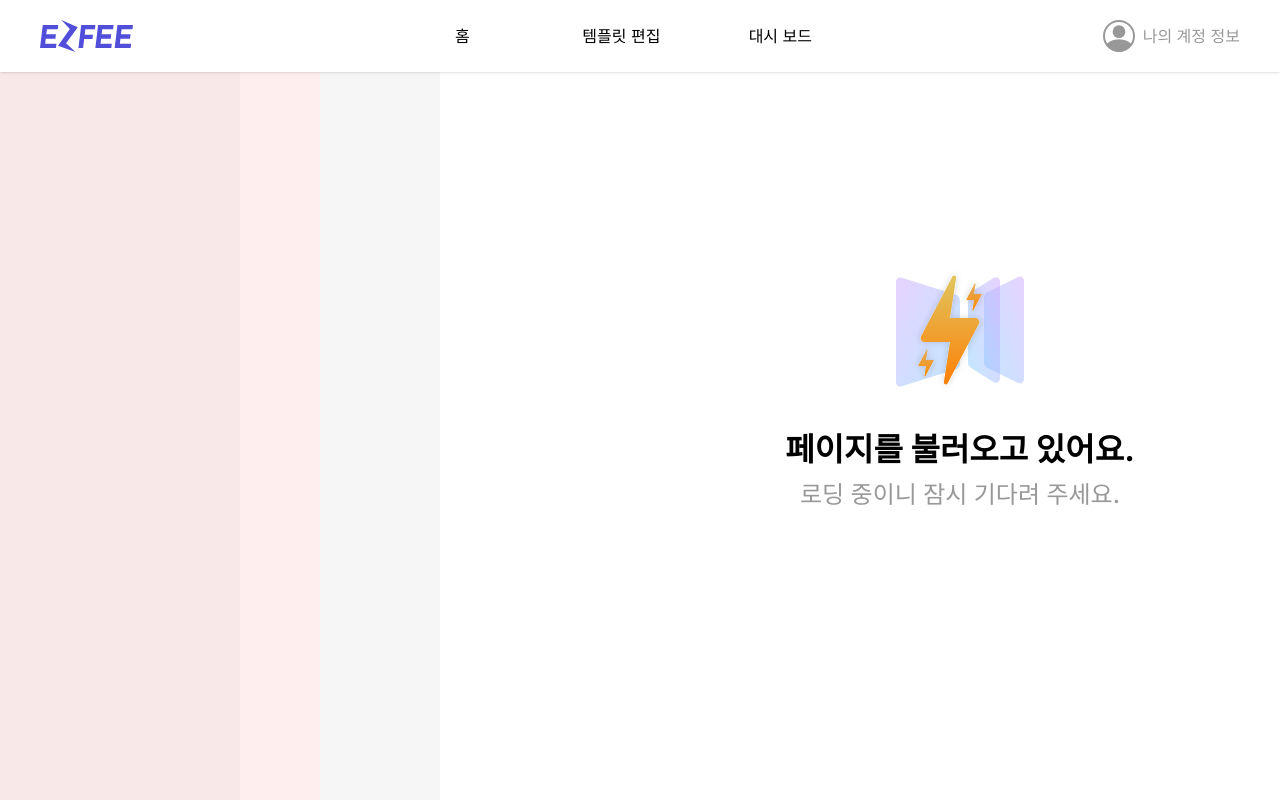
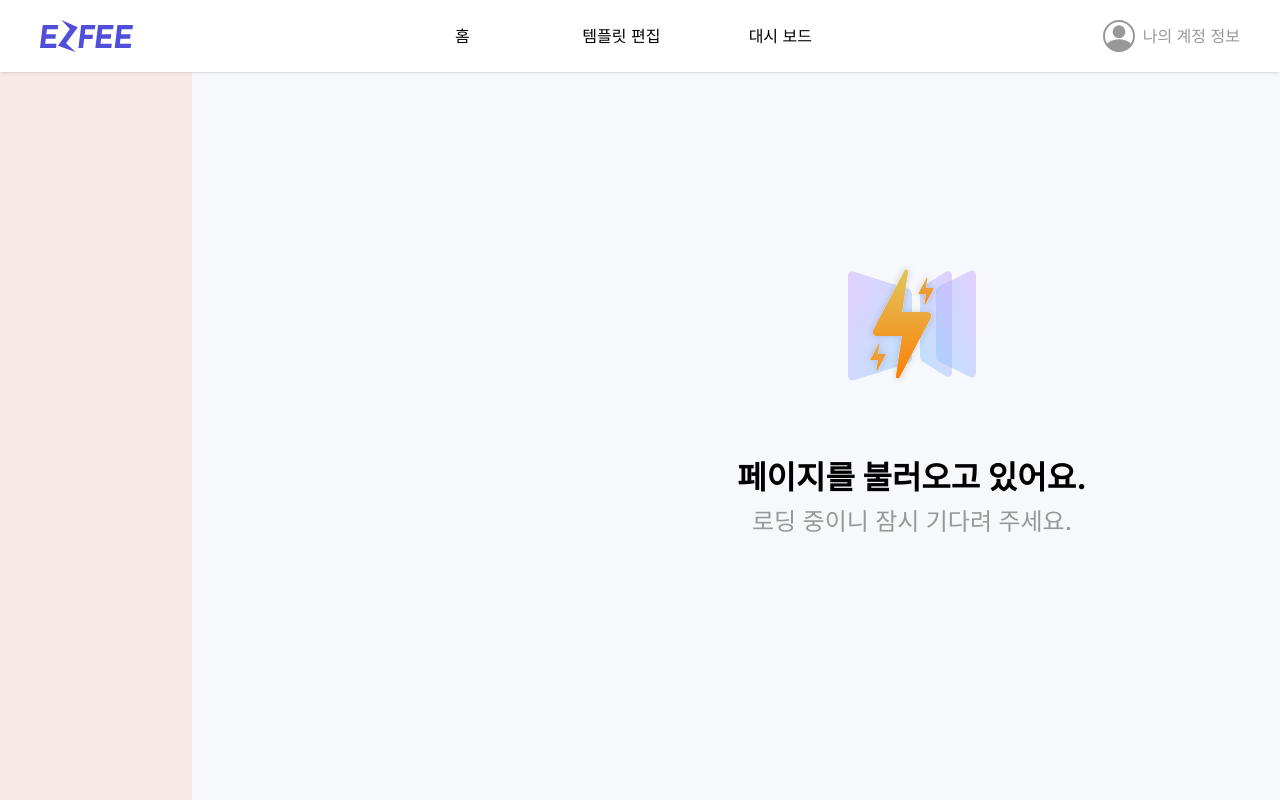
Before and after one commit to minki-dev/PRIETAG_FE, a Next.js app: page /Loading in a window 1280 px wide. Shown: the top 800 px of the page. Built offline with nearby package versions, Linux system fonts and the light colour scheme.

Commit message:
💄design: 디자인 수정

```diff
--- a/app/Loading/page.tsx
+++ b/app/Loading/page.tsx
@@ -3,36 +3,31 @@ import Image from 'next/image'
 import Header from '@/components/header/Header'
 import Footer from '@/components/footer/Footer'
 
-export default function Loading() {
+export default function error() {
+
   return (
     <>
       <Header />
-      <div className='relative flex w-[1920px] h-[808px] justify-between'>
-        <div className='flex'>
+      <div className='relative flex w-[1920px] h-[808px]  justify-between'>
         <div className='w-[240px] h-[808px] bg-[#F9E8E8]' />
-          <div className=' w-[80px] h-[808px] left-[240px] bg-[#FEEEEE]' />
-          <div className='w-[120px] h-[808px] left-[320px] bg-[#F6F6F6]' />
-        </div>
-        <div className='flex flex-col min-w-[375px] justify-center items-center'>
+        <div className='w-[100%] justify-center items-center bg-[#F7F8FC]'>
+          <div className='w-[640px] h-[373px] mt-[180px] ml-[400px] mr-[400px]'>
             <Image
               src='/img/loading.svg'
               alt='Loading...'
               width={144}
               height={144}
-            className='absolute top-[186px] mb-[56px]'
+              className='mb-[56px] mx-auto'
             />
-          <h1 className='w-[640px] h-[52px] not-italic font-bold text-[32px] leading-[51px] text-center  '>
+            <h1 className='w-[640px] not-italic font-bold text-[32px] leading-[51px] text-center'>
               페이지를 불러오고 있어요.
             </h1>
-          <h2 className='w-[640px] h-[52px] not-italic font-medium text-2xl leading-[38px] text-[#989898] text-center'>
+            <h2 className='w-[640px] not-italic font-medium text-2xl leading-[38px] text-[#989898] text-center'>
               로딩 중이니 잠시 기다려 주세요.
             </h2>
           </div>
-        <div className='flex'>
-          <div className=' w-[120px] h-[808px] right-[320px] bg-[#F6F6F6]' />
-          <div className=' w-[80px] h-[808px] right-[240px] bg-[#FEEEEE]' />
+        </div>
         <div className=' w-[240px] h-[808px] right-0 bg-[#F9E8E8]' />
-        </div>
       </div>
       <Footer />
     </>
```
Lines whose indentation alone changed are shown as unchanged.
